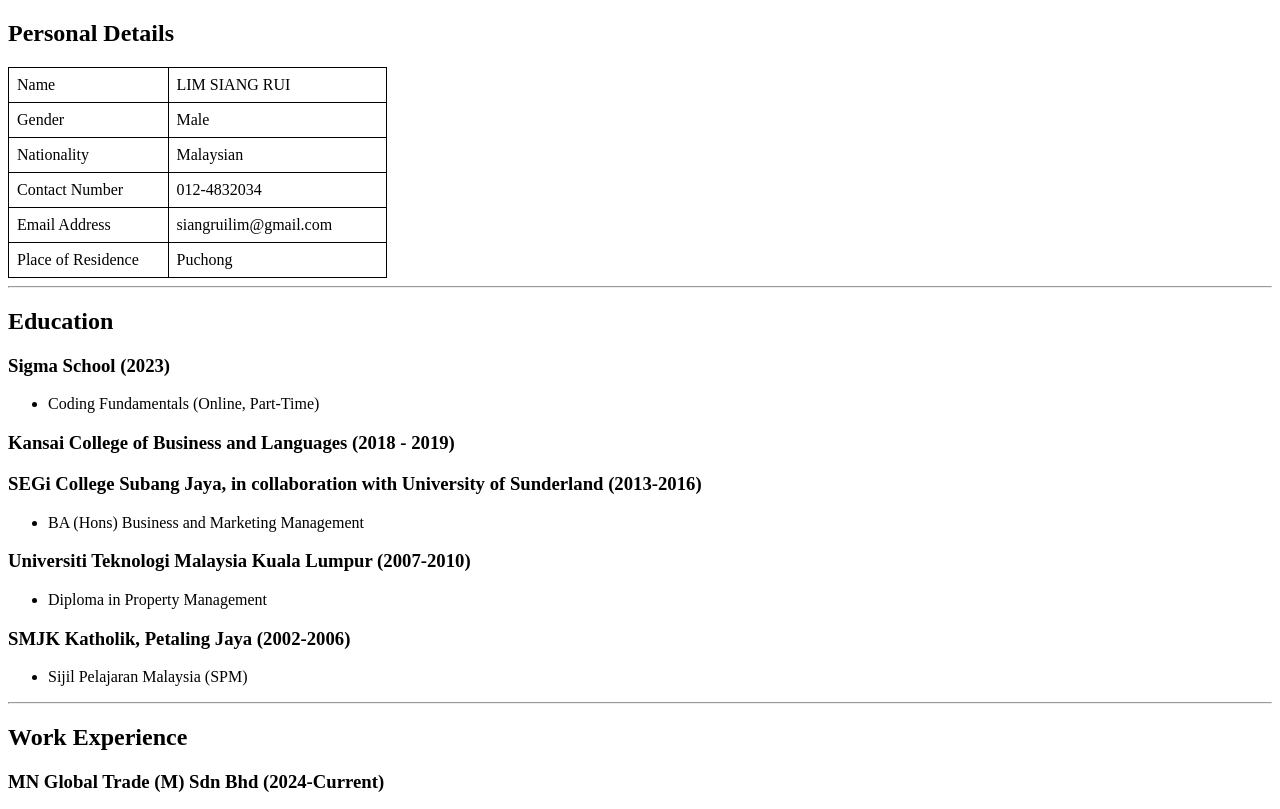
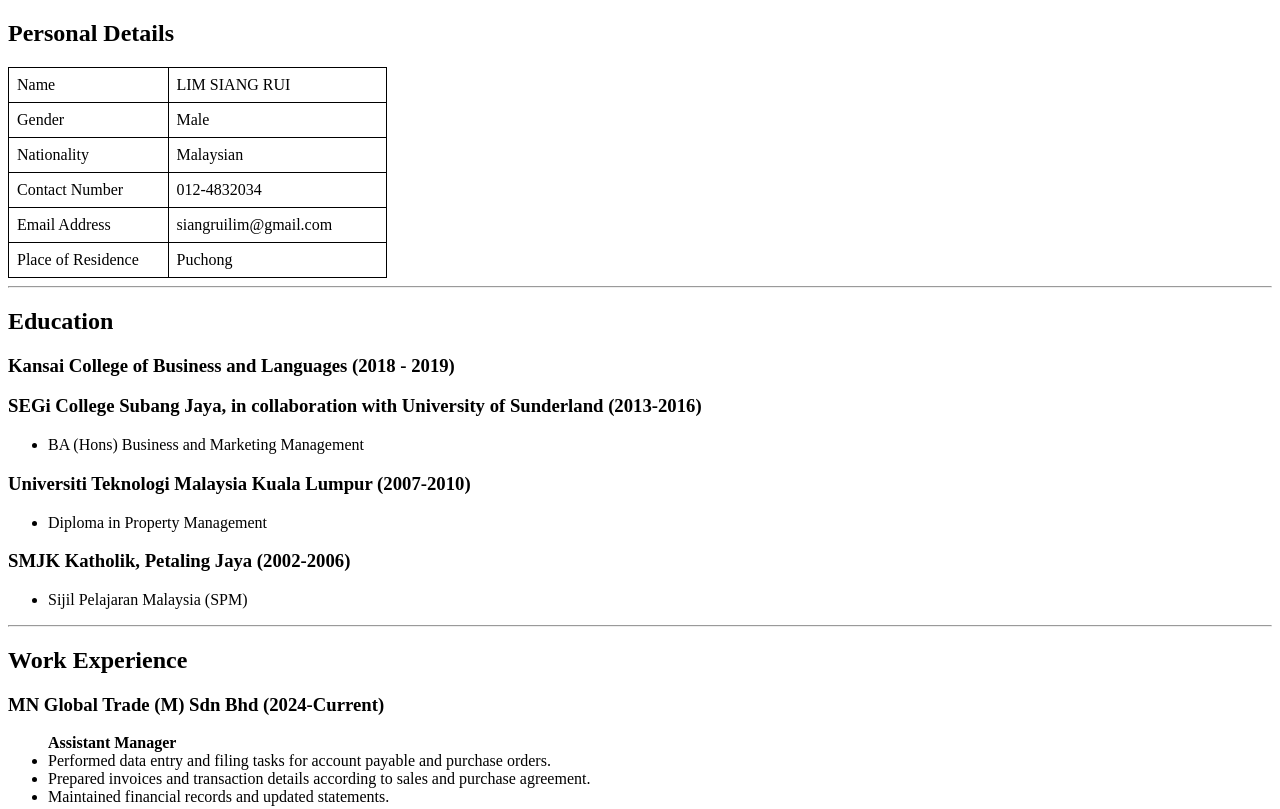
Before and after one commit to sr418/resume-1, a plain HTML site: page index.html in a window 1280 px wide. Shown: the top 809 px of the page. Drawn offline with Linux system fonts and the light colour scheme.

Commit message:
Update index.html

```diff
--- a/index.html
+++ b/index.html
@@ -48,11 +48,6 @@
 
     <hr/>
     <h2>Education</h2>
-    <h3>Sigma School (2023)</h3>
-    <ul>
-        <li>Coding Fundamentals (Online, Part-Time)</li>
-    </ul>
-
     <h3>Kansai College of Business and Languages (2018 - 2019)</h3>
 
     <h3>SEGi College Subang Jaya, in collaboration with University of Sunderland (2013-2016)</h3>
```
